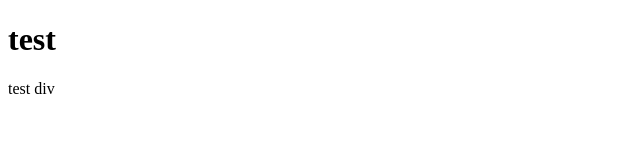
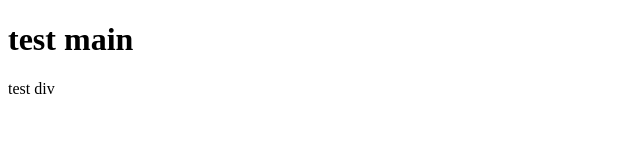
Before and after one commit to DanBi-Lee/studyGit, a plain HTML site: page index.html in a window 1280 px wide. Shown: the whole page, without its empty margins (0-640 px from the left). Drawn offline with Linux system fonts and the light colour scheme.

Commit message:
메인 페이지 생성

```diff
--- a/index.html
+++ b/index.html
@@ -7,7 +7,7 @@
     <title>Document</title>
 </head>
 <body>
-    <h1>test</h1>
+    <h1>test main</h1>
     <div>test div</div>
 </body>
 </html>
```
